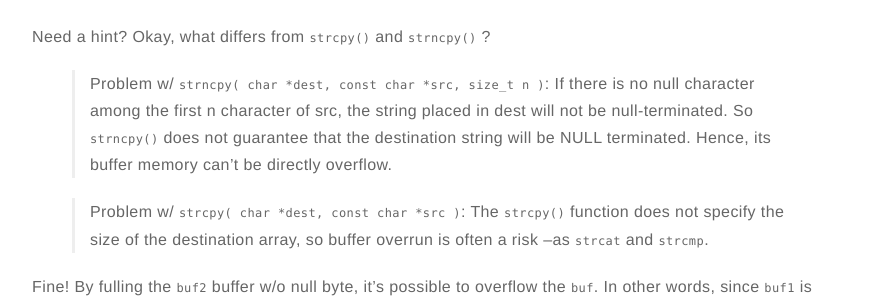
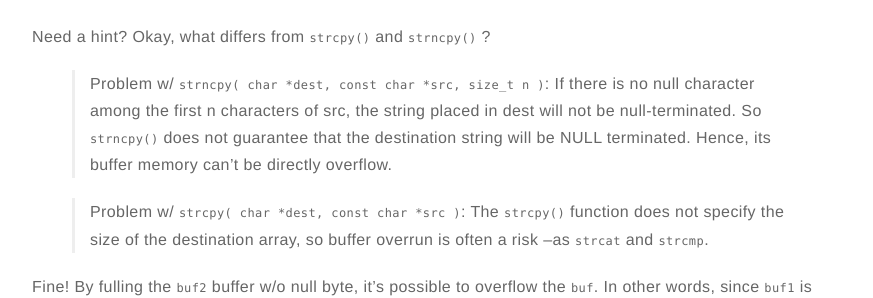
Before and after one commit to KevinCarroll7737/kevincarroll7737.github.io, a Jekyll site: the page built from _posts/2019-08-23-R0-Pwnage-Linux-level3.markdown, in a window 1280 px wide and 900 px high, scrolled down 1396 px. Shown: the part 185-483 px from the top of the window, without its empty margins (203-1076 px from the left). Built offline with Jekyll 4.4.1, drawn with Linux system fonts in a browser that asks for light colours.

Commit message:
Update 2019-08-23-R0-Pwnage-Linux-level3.markdown

```diff
--- a/_posts/2019-08-23-R0-Pwnage-Linux-level3.markdown
+++ b/_posts/2019-08-23-R0-Pwnage-Linux-level3.markdown
@@ -83,7 +83,7 @@ Well okay, if it's not already perceived, a good exercise would be for you to sp
 
 Need a hint? Okay, what differs from `strcpy()` and `strncpy()` ?
 
-> Problem w/ `strncpy( char *dest, const char *src, size_t n )`: If there is no null character among the first n character of src, the string placed in dest will not be null-terminated. So `strncpy()` does not guarantee that the destination string will be NULL terminated. Hence, its buffer memory can't be directly overflow.
+> Problem w/ `strncpy( char *dest, const char *src, size_t n )`: If there is no null character among the first n characters of src, the string placed in dest will not be null-terminated. So `strncpy()` does not guarantee that the destination string will be NULL terminated. Hence, its buffer memory can't be directly overflow.
 
 > Problem w/ `strcpy( char *dest, const char *src )`: The `strcpy()` function does not specify the size of the destination array, so buffer overrun is often a risk --as `strcat` and `strcmp`.
 
```
